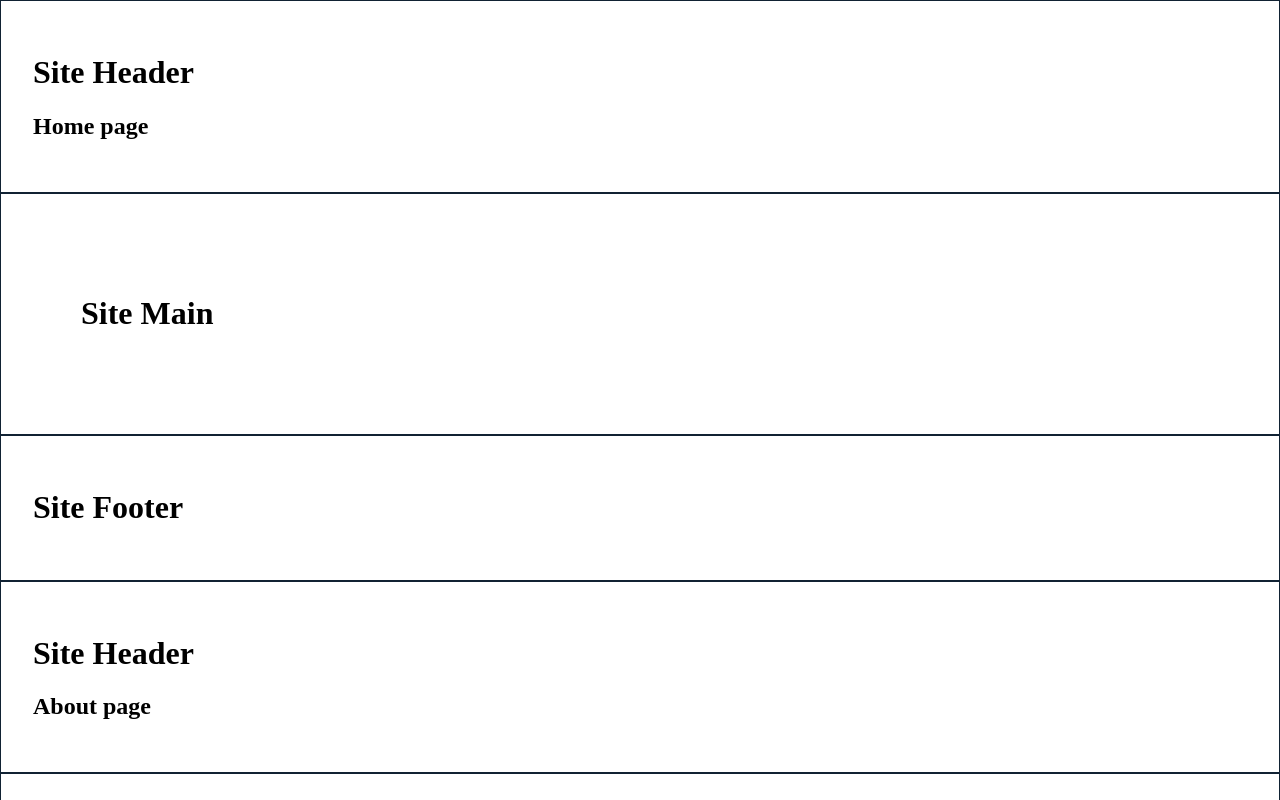
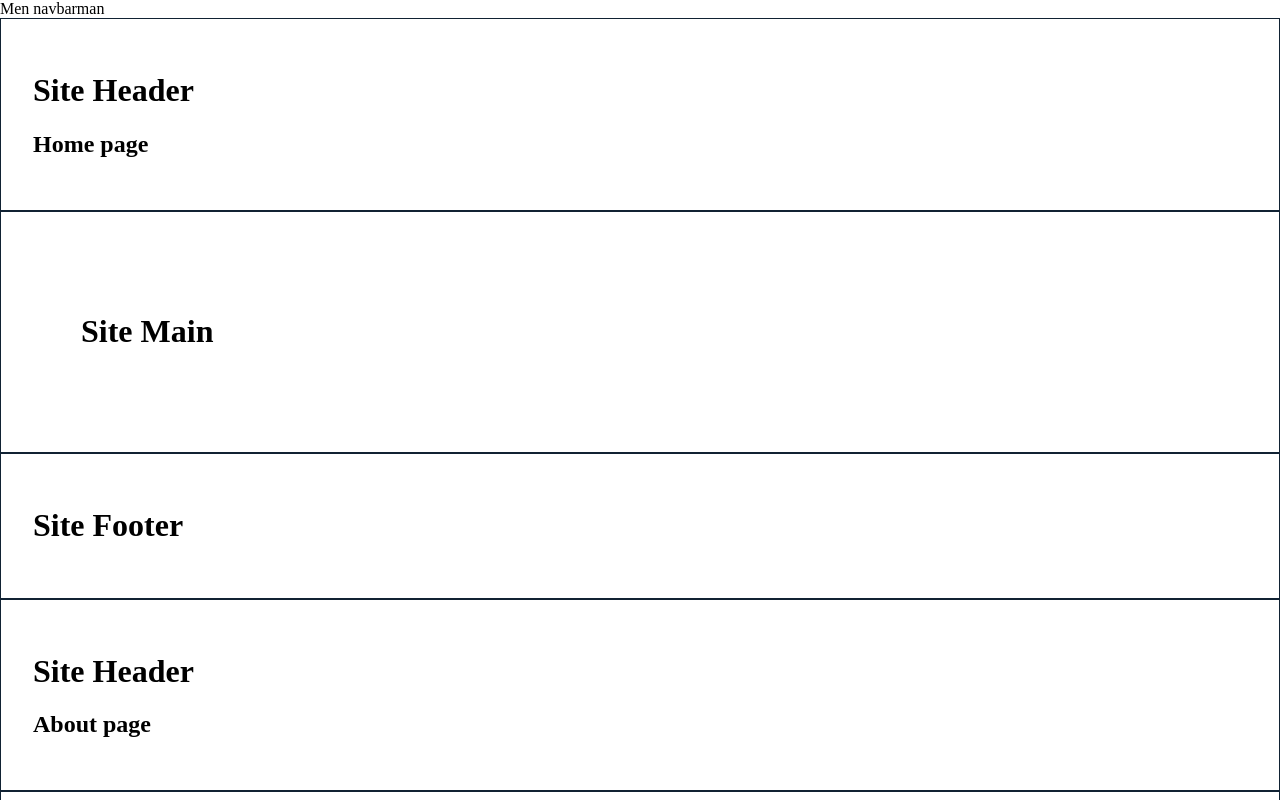
Before and after one commit to Muhammadboburshoh/react-portfolio, a React (Create React App) app: page / in a window 1280 px wide. Shown: the top 800 px of the page. Built offline with nearby package versions, Linux system fonts and the light colour scheme.

Commit message:
Add navbar componint

```diff
--- a/src/App.jsx
+++ b/src/App.jsx
@@ -1,9 +1,11 @@
 import HomePage from "./Pages/Home/Home"
 import AboutPage from "./Pages/About/About"
+import Navbar from "./Navbar/Navbar"
 
 function App() {
   return (
     <>
+      <Navbar />
       <HomePage />
       <AboutPage />
     </>
--- /dev/null
+++ b/src/Navbar/Navbar.jsx
@@ -0,0 +1,10 @@
+function Navbar () {
+
+  return (
+    <>
+      Men navbarman
+    </>
+  )
+}
+
+export default Navbar
```
